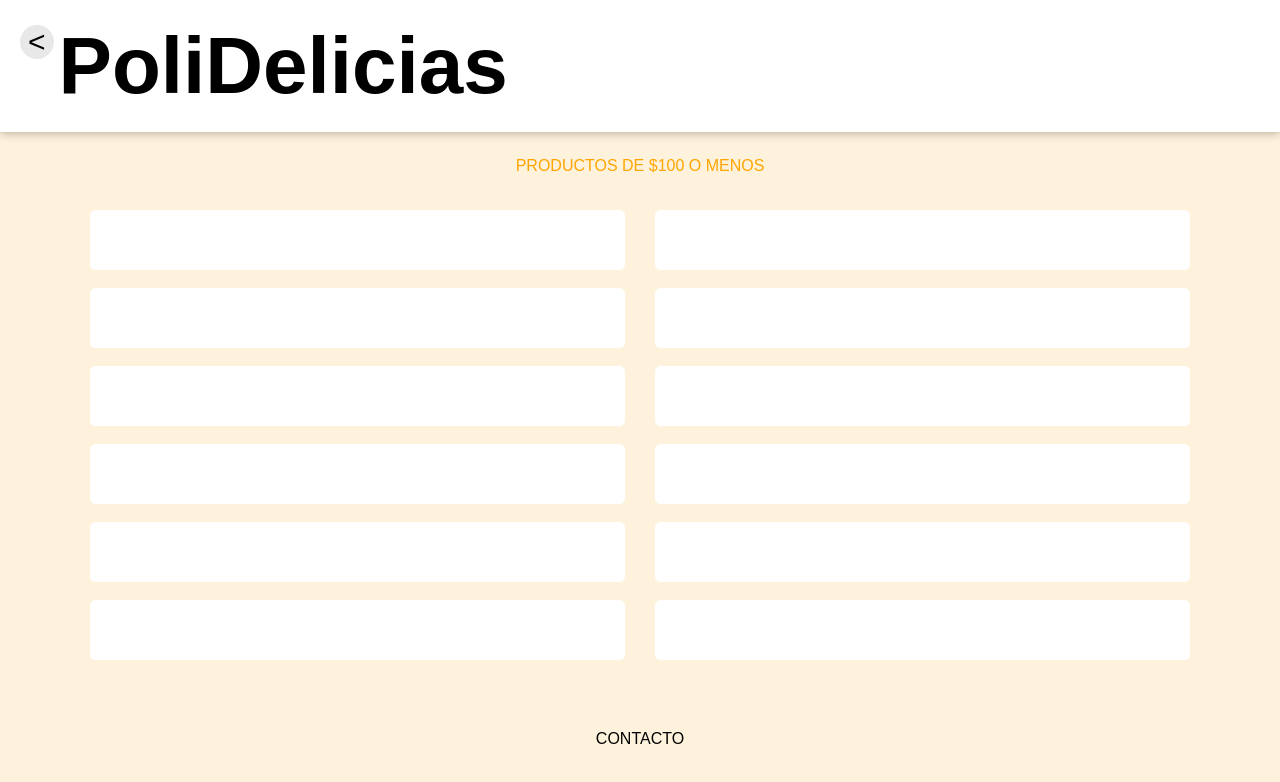
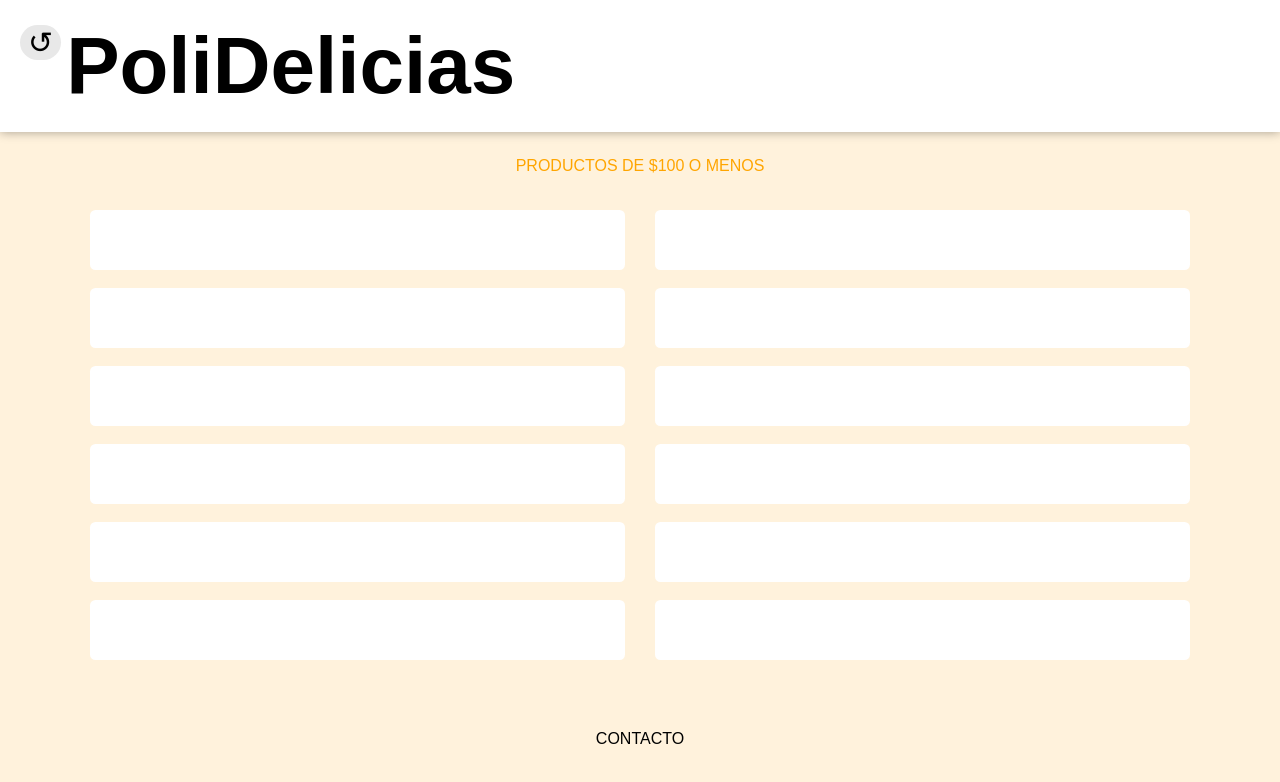
Before and after one commit to iFernandoSC/PoliDelicias, a plain HTML site: page productos100.html in a window 1280 px wide. Drawn offline with Linux system fonts and the light colour scheme.

Commit message:
Update productos100.html

```diff
--- a/productos100.html
+++ b/productos100.html
@@ -9,7 +9,7 @@
 </head>
 <body>
     <header>
-        <button id="botonVolver"><</button>
+        <button id="botonVolver">↺</button>
         <h1>PoliDelicias</h1>
     </header>
 
```
